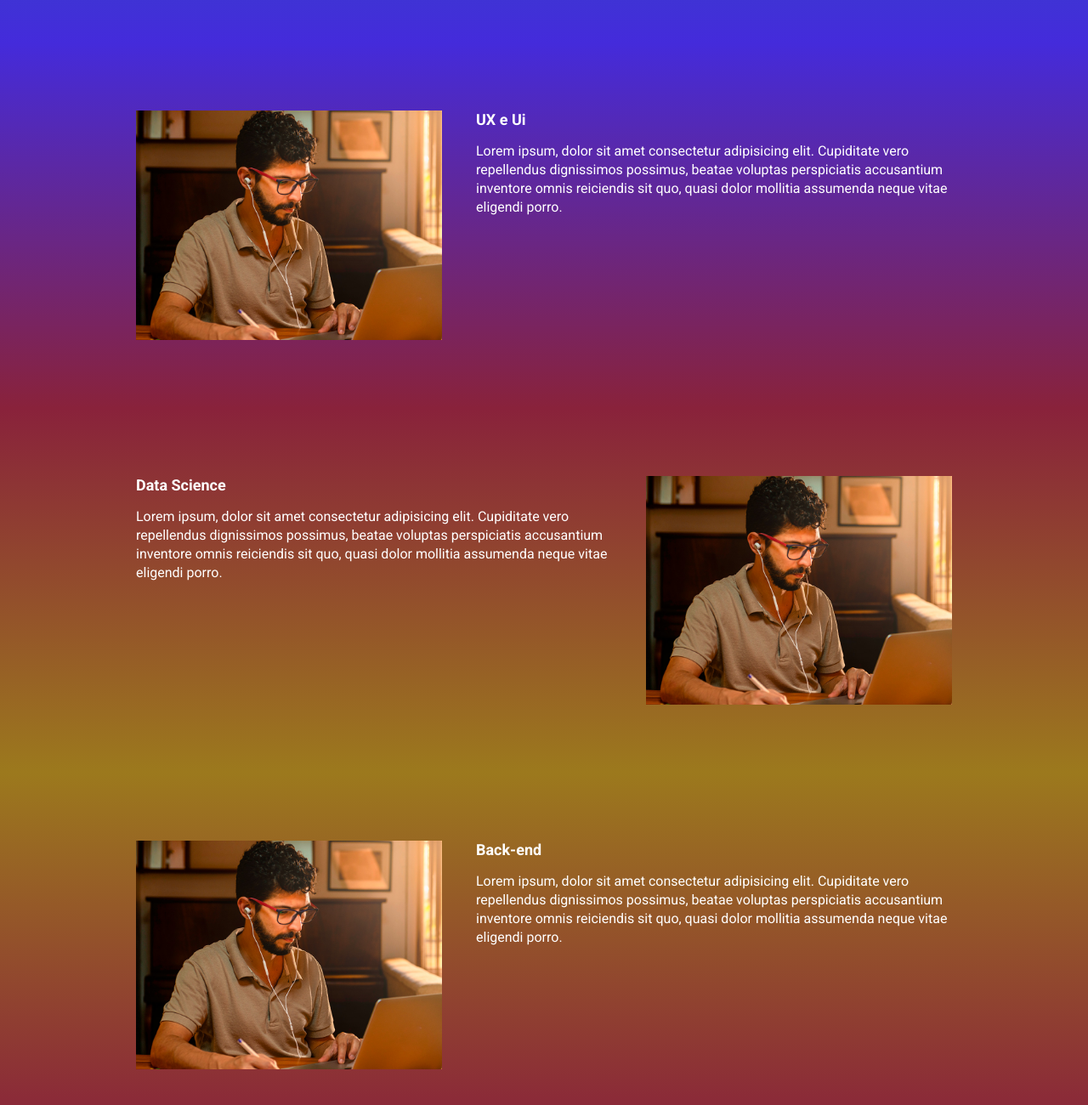
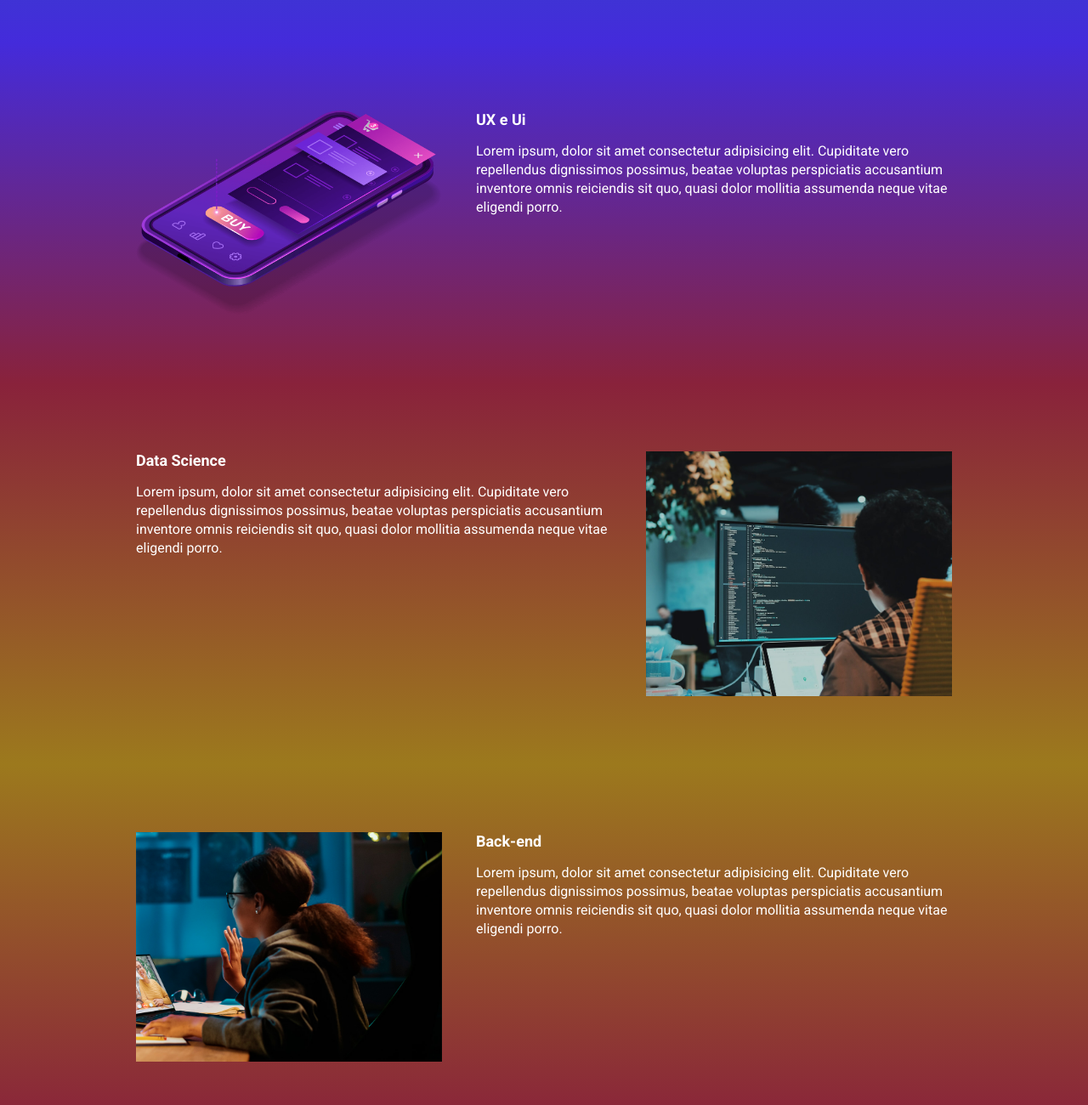
Before and after one commit to Jhowbrows/ebac_tech_talks, a website built with Parcel: page src/index.html in a window 1280 px wide. Shown: the part 940-2240 px from the top of the page at 85% size. Built offline with nearby package versions, Linux system fonts and the light colour scheme.

Commit message:
Atualizando imagens das Seções

```diff
--- a/src/index.html
+++ b/src/index.html
@@ -59,7 +59,7 @@
                     Lorem ipsum, dolor sit amet consectetur adipisicing elit. Cupiditate vero repellendus dignissimos possimus, beatae voluptas perspiciatis accusantium inventore omnis reiciendis sit quo, quasi dolor mollitia assumenda neque vitae eligendi porro.
                 </p>
             </div>
-            <img class="event__image" src="./images/frontend.png" alt="Front-end">
+            <img class="event__image" src="./images/ui-ux.png" alt="Ui e UX">
         </div>
     </section>
     <section class="event event--data-science" >
@@ -70,7 +70,7 @@
                     Lorem ipsum, dolor sit amet consectetur adipisicing elit. Cupiditate vero repellendus dignissimos possimus, beatae voluptas perspiciatis accusantium inventore omnis reiciendis sit quo, quasi dolor mollitia assumenda neque vitae eligendi porro.
                 </p>
             </div>
-            <img class="event__image" src="./images/frontend.png" alt="Front-end">
+            <img class="event__image" src="./images/data.png" alt="Datas-Science">
         </div>
     </section>
     <section class="event event--backend event--image-left" >
@@ -81,7 +81,7 @@
                     Lorem ipsum, dolor sit amet consectetur adipisicing elit. Cupiditate vero repellendus dignissimos possimus, beatae voluptas perspiciatis accusantium inventore omnis reiciendis sit quo, quasi dolor mollitia assumenda neque vitae eligendi porro.
                 </p>
             </div>
-            <img class="event__image" src="./images/frontend.png" alt="Front-end">
+            <img class="event__image" src="./images/backend.png" alt="Back-end">
         </div>
     </section>
     <script src="https://unpkg.com/aos@next/dist/aos.js"></script>
```
